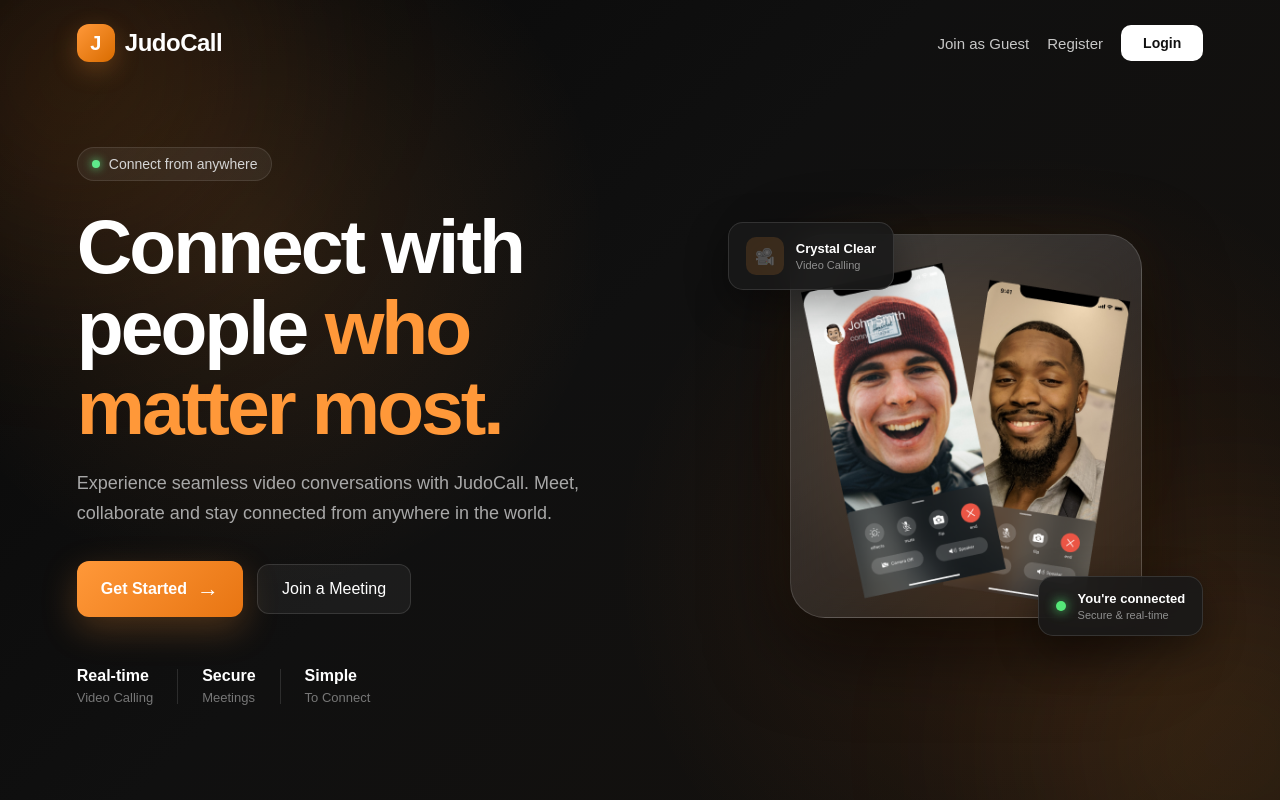
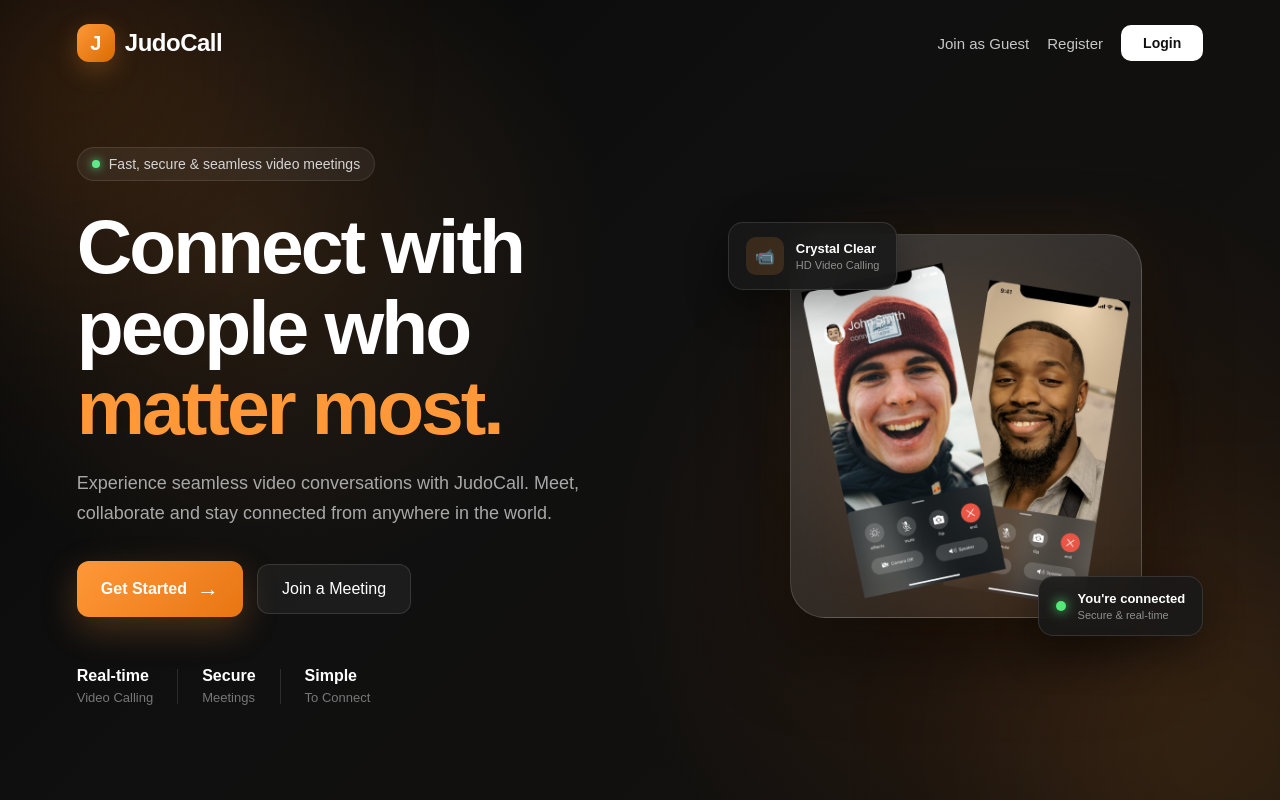
Before and after one commit to VISHRUT86/video_conferencing_app, a React (Create React App) app in the folder frontend/: page / in a window 1280 px wide. Built offline with nearby package versions, Linux system fonts and the light colour scheme.

Commit message:
Refactor LandingPage component structure and layout

```diff
--- a/frontend/src/pages/landing.jsx
+++ b/frontend/src/pages/landing.jsx
@@ -8,9 +8,11 @@
   return (
     <div className="landingPageContainer">
 
+      {/* Background effects */}
       <div className="landingGlow glowOne"></div>
       <div className="landingGlow glowTwo"></div>
 
+      {/* NAVBAR */}
       <nav className="landingNav">
 
         <div className="navHeader">
@@ -19,6 +21,7 @@
         </div>
 
         <div className="navlist">
+
           <button
             className="navTextButton"
             onClick={() => navigate("/aljk23")}
@@ -39,29 +42,33 @@
           >
             Login
           </button>
+
         </div>
 
       </nav>
 
+
+      {/* HERO */}
       <main className="landingMainContainer">
 
+        {/* LEFT SIDE */}
         <div className="landingContent">
 
           <div className="heroBadge">
             <span className="statusDot"></span>
-                        Connect from anywhere
+            Fast, secure & seamless video meetings
           </div>
 
           <h1>
-                        Connect with people
-                        <span> who matter most.</span>
+            Connect with people who
+            <span> matter most.</span>
           </h1>
 
           <p>
-                        Experience seamless video conversations with
-                        JudoCall. Meet, collaborate and stay connected
-                        from anywhere in the world.
+            Experience seamless video conversations with JudoCall.
+            Meet, collaborate and stay connected from anywhere in the world.
           </p>
+
 
           <div className="heroButtons">
 
@@ -81,6 +88,7 @@
             </button>
 
           </div>
+
 
           <div className="heroStats">
 
@@ -108,9 +116,11 @@
         </div>
 
 
+        {/* RIGHT SIDE */}
         <div className="landingVisual">
 
           <div className="visualGlow"></div>
+
 
           <div className="phoneContainer">
 
@@ -122,25 +132,35 @@
 
             <img
               src="/mobile.png"
-                            alt="JudoCall video conferencing application"
+              alt="JudoCall video calling"
             />
 
           </div>
 
+
           <div className="floatingCard cardOne">
-                        <div className="miniIcon">🎥</div>
+
+            <div className="miniIcon">
+              📹
+            </div>
+
             <div>
               <strong>Crystal Clear</strong>
-                            <span>Video Calling</span>
-                        </div>
+              <span>HD Video Calling</span>
             </div>
 
+          </div>
+
+
           <div className="floatingCard cardTwo">
+
             <div className="onlineIndicator"></div>
+
             <div>
               <strong>You're connected</strong>
               <span>Secure & real-time</span>
             </div>
+
           </div>
 
         </div>
```
Lines whose indentation alone changed are shown as unchanged.
